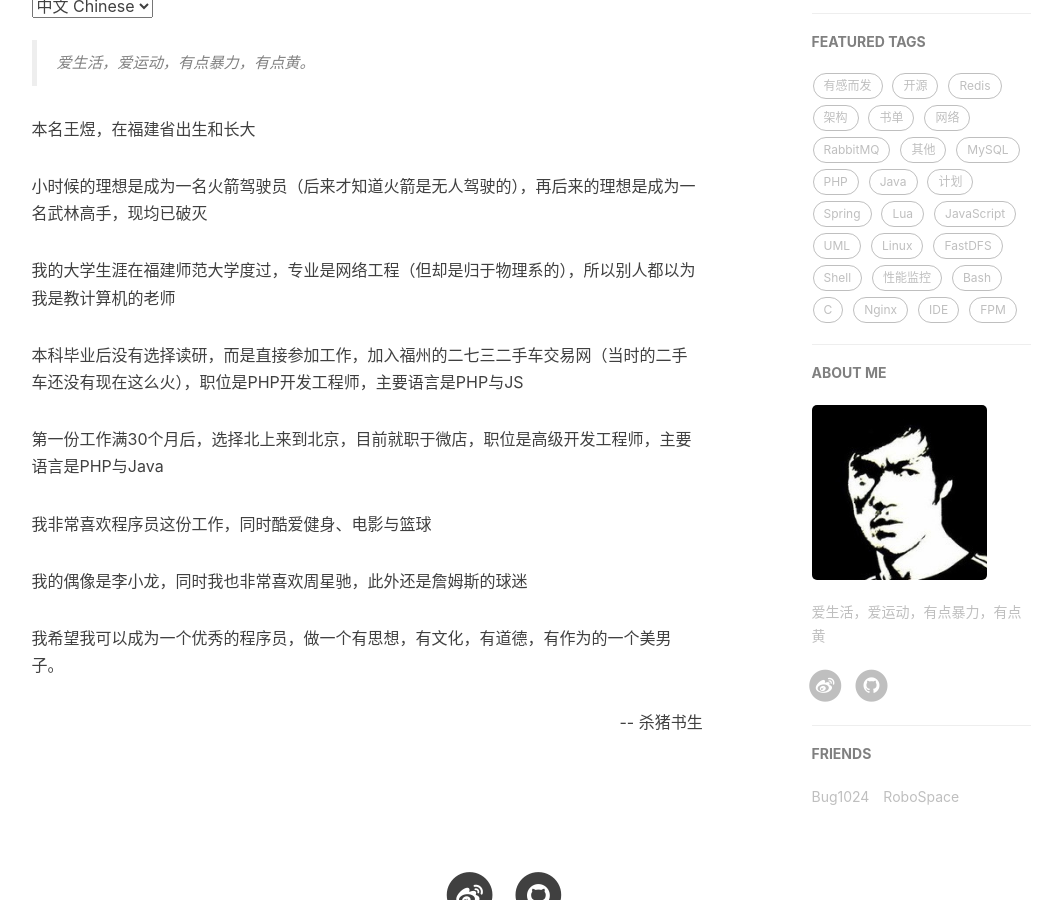
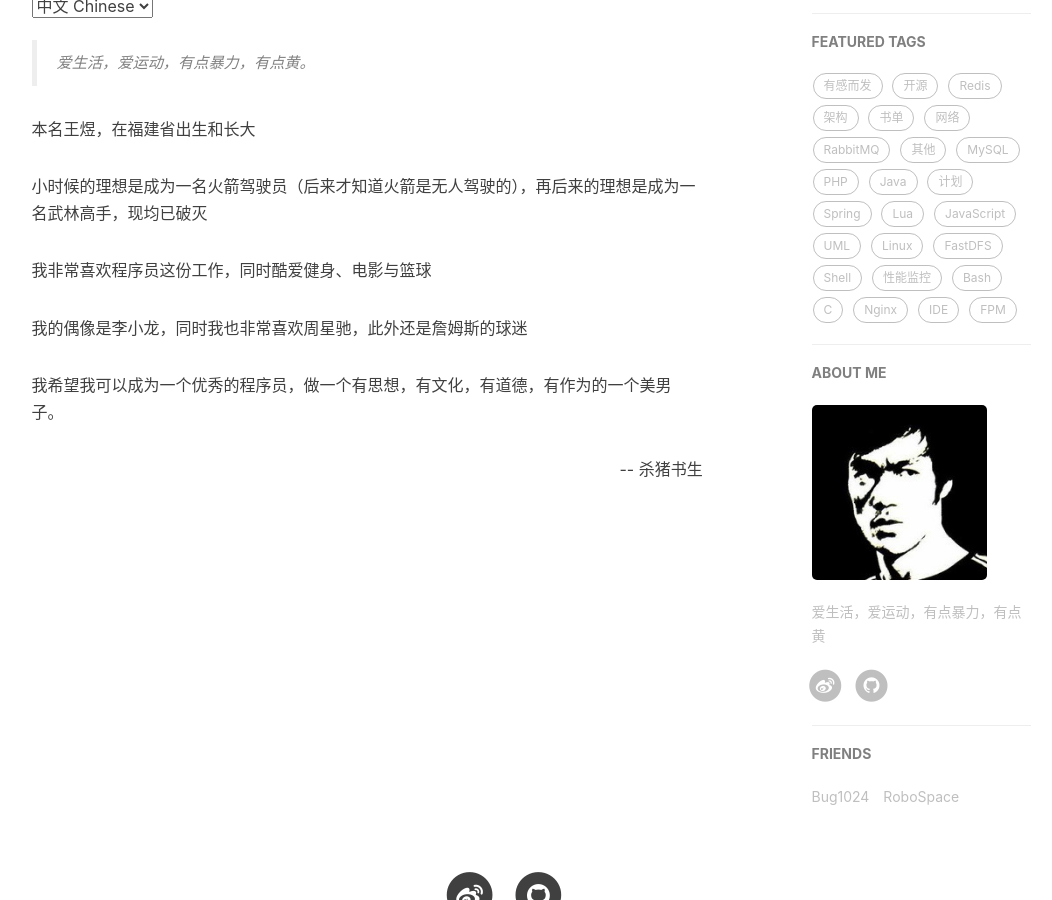
Before and after one commit to bug1024/jeet-blog, a Jekyll site: the page built from about.html, in a window 1280 px wide and 900 px high, scrolled down 445 px. Shown: the whole window, without its empty margins (136-1188 px from the left). Built offline with Jekyll 4.4.1, drawn with Linux system fonts in a browser that asks for light colours; nearby versions of some CDN libraries; comment, search, counter and statistics services are not loaded.

Commit message:
udpate about

```diff
--- a/about.html
+++ b/about.html
@@ -23,15 +23,6 @@ header-img: "img/about-bg.png"
     小时候的理想是成为一名火箭驾驶员（后来才知道火箭是无人驾驶的），再后来的理想是成为一名武林高手，现均已破灭
     </p>
     <p>
-    我的大学生涯在福建师范大学度过，专业是网络工程（但却是归于物理系的），所以别人都以为我是教计算机的老师
-    </p>
-    <p>
-    本科毕业后没有选择读研，而是直接参加工作，加入福州的二七三二手车交易网（当时的二手车还没有现在这么火），职位是PHP开发工程师，主要语言是PHP与JS
-    </p>
-    <p>
-    第一份工作满30个月后，选择北上来到北京，目前就职于微店，职位是高级开发工程师，主要语言是PHP与Java
-    </p>
-    <p>
     我非常喜欢程序员这份工作，同时酷爱健身、电影与篮球
     </p>
     <p>
@@ -55,15 +46,6 @@ header-img: "img/about-bg.png"
     </p>
     <p>
     When I was young, my dream was to become a rocket driver (later I knew the Rockets were unmanned), and later my dream was to become a martial arts expert，they are now shattered
-    </p>
-    <p>
-    I spent my college career at FuJian Normal University, majored in network engineering (but attributed to Physics), so everyone thought I was a computer teacher
-    </p>
-    <p>
-    After graduating from college, I did not choose to graduate school, but directly to work, to join the Fuzhou 273 second-hand car trading network (then the used car is not yet so hot), the position is PHP development engineer，the main language are PHP and JS
-    </p>
-    <p>
-    The first job, 30 months later, I chose to go north to BeiJing, currently employed in WeiDian, the position is senior development engineer, the main language is PHP and Java
     </p>
     <p>
     I like being a programmer very much, and I love fitness, movies and basketball at the same time
```
